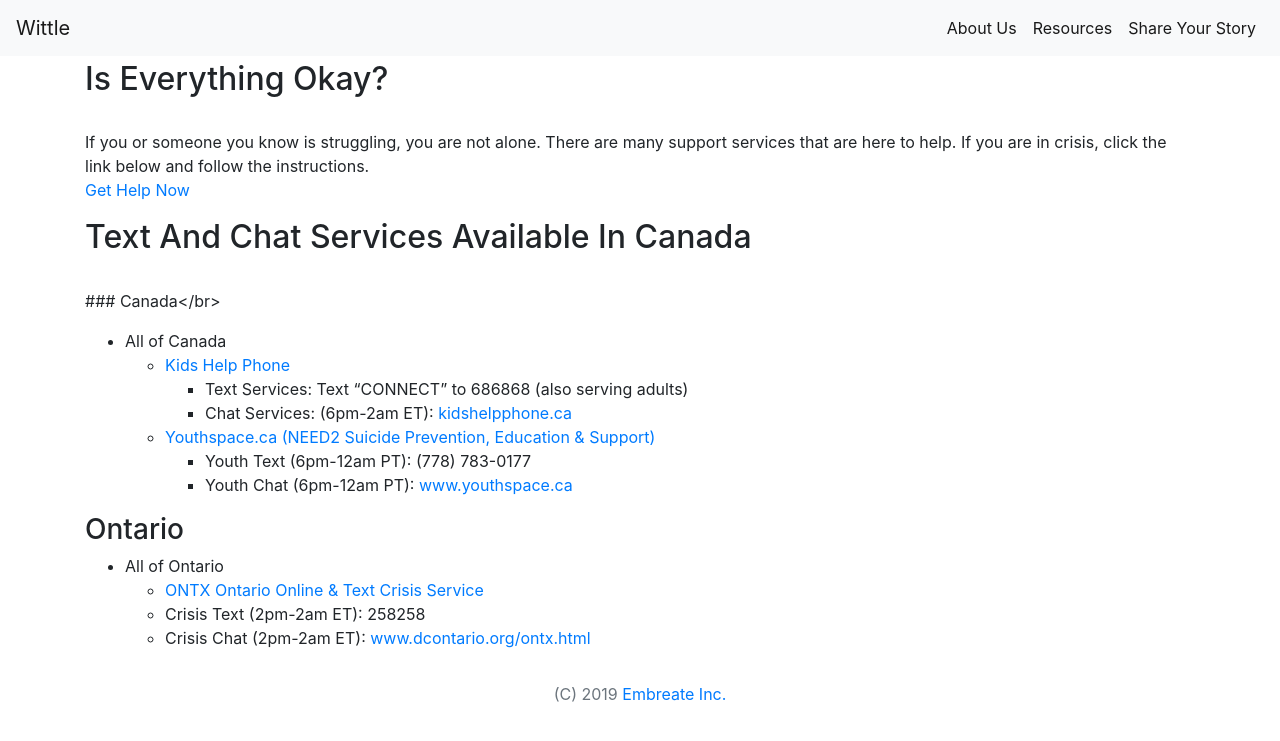
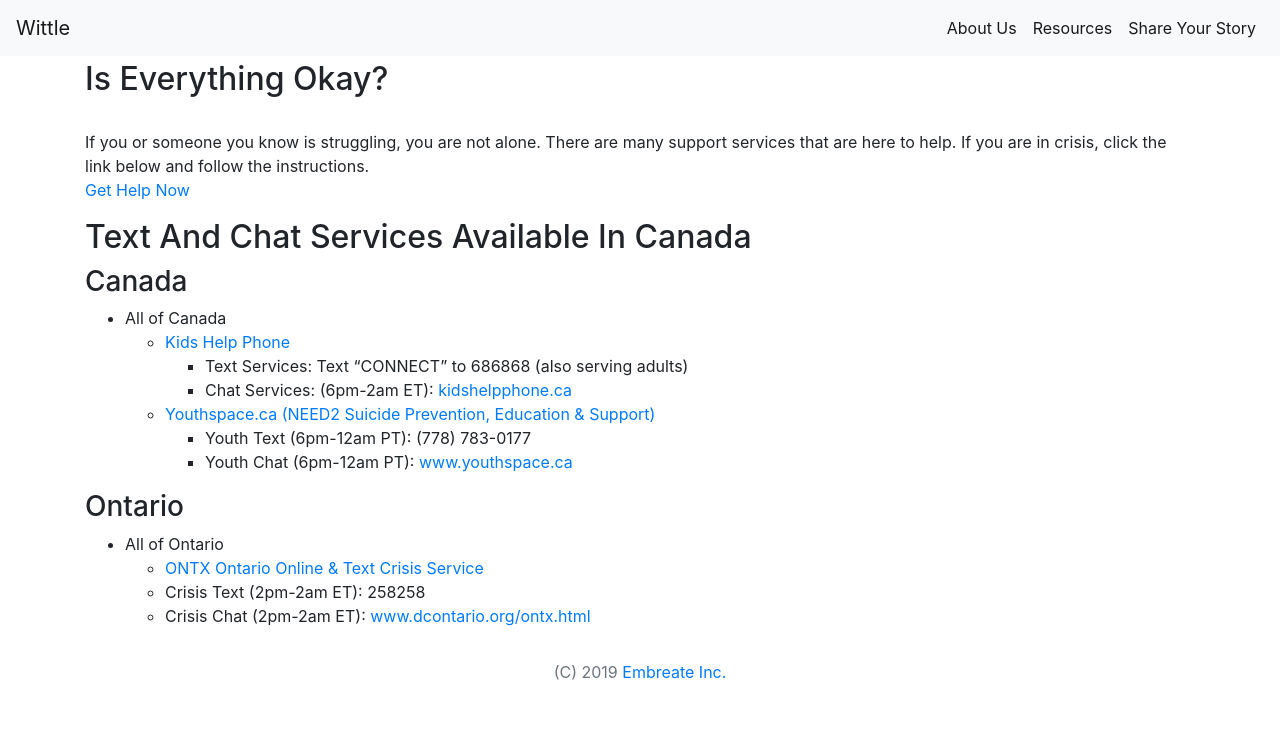
Before and after one commit to embreate/wittle-website, a Jekyll site: the page built from resources.markdown, in a window 1280 px wide. Shown: the top 741 px of the page. Built offline with Jekyll 4.4.1, drawn with Linux system fonts in a browser that asks for light colours; nearby versions of some CDN libraries.

```diff
--- a/resources.markdown
+++ b/resources.markdown
@@ -9,7 +9,8 @@ layout: default
 <br>If you or someone you know is struggling, you are not alone. There are many support services that are here to help. If you are in crisis, click the link below and follow the instructions.
 <br>[Get Help Now](http://www.crisisservicescanada.ca/en/)<br/>
 ## Text And Chat Services Available In Canada
-<br>### Canada</br>
+
+### Canada
 * All of Canada
     * [Kids Help Phone](https://kidshelpphone.ca/)
          * Text Services: Text "CONNECT" to 686868 (also serving adults)
```
